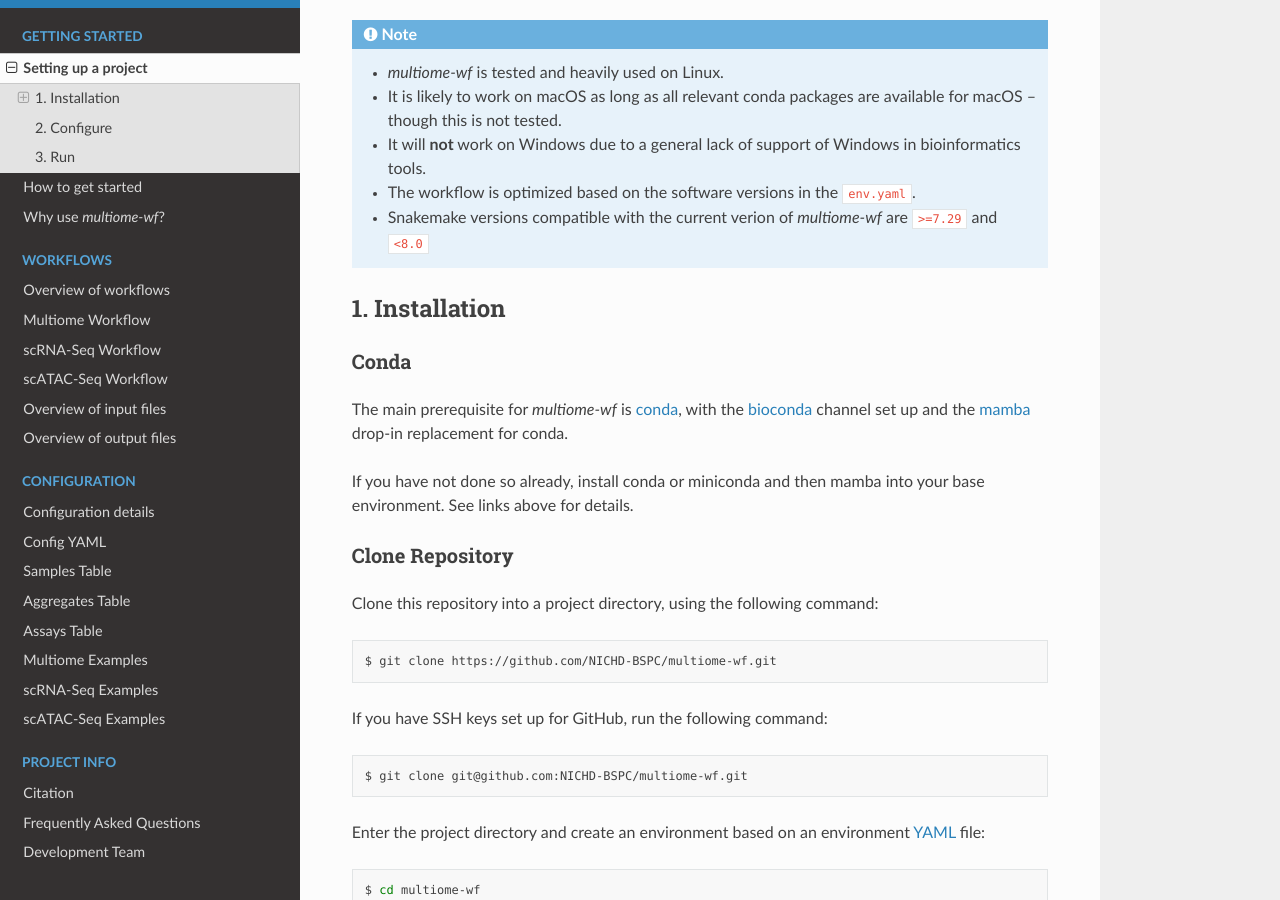
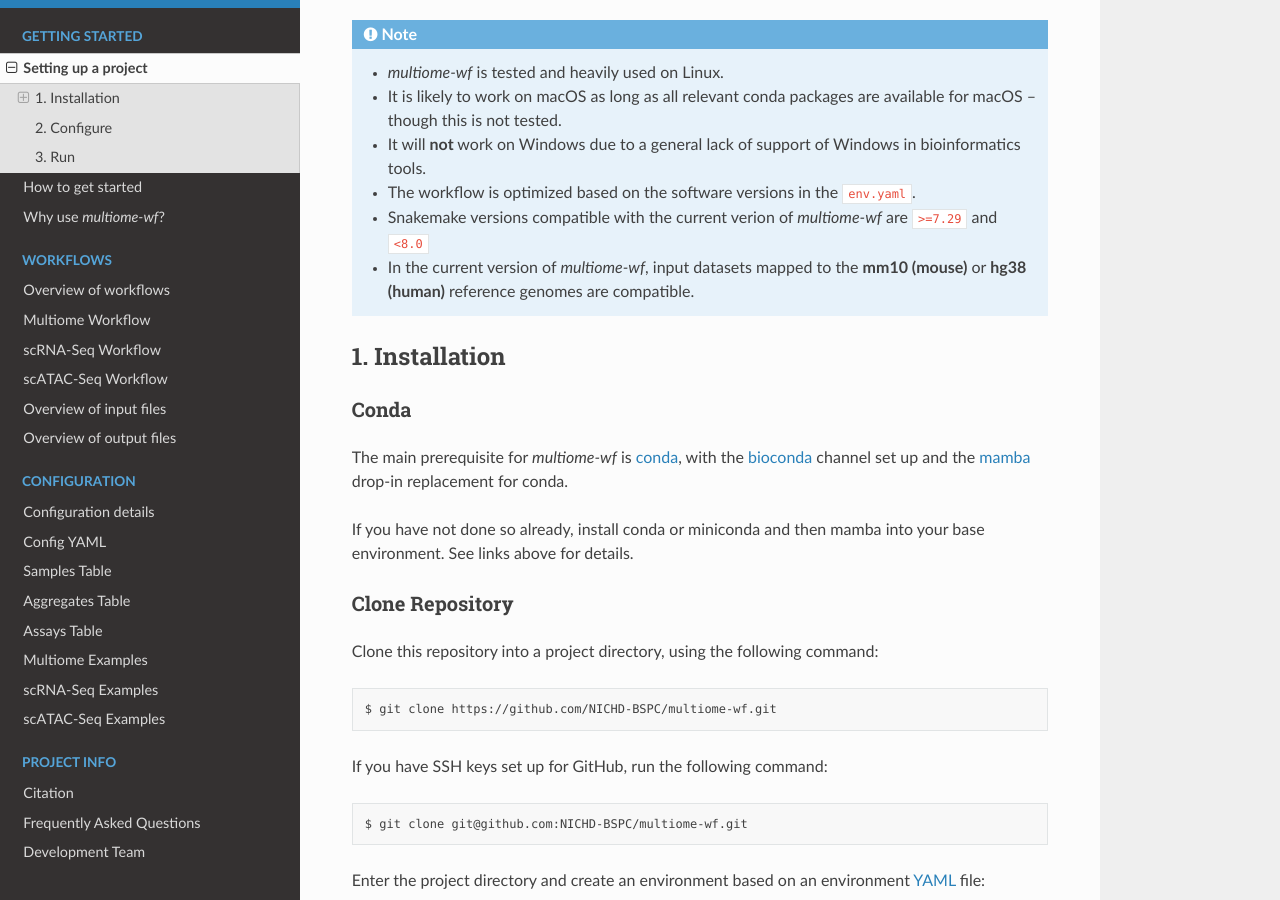
Before and after one commit to NICHD-BSPC/multiome-wf, a Sphinx documentation site: the page built from docs/getting-started/setup.rst, in a window 1280 px wide and 900 px high, scrolled down 406 px. Built offline with Sphinx 7.4.7 and the Read the Docs theme 2.0.0, drawn with Linux system fonts in a browser that asks for light colours; pages that are not in the unit, such as notebooks, are missing from menus.

Commit message:
documentation - setup page minor update

```diff
--- a/docs/getting-started/setup.rst
+++ b/docs/getting-started/setup.rst
@@ -16,6 +16,7 @@ and ``assays.tsv`` if you calculated custom count matrices.
 3. **Run:** activate environment and run the Snakemake file either locally or on a cluster
 
 .. note::
+
     - `multiome-wf` is tested and heavily used on Linux.
 
     - It is likely to work on macOS as long as all relevant conda packages are
@@ -28,6 +29,9 @@ and ``assays.tsv`` if you calculated custom count matrices.
 
     - Snakemake versions compatible with the current verion of `multiome-wf` are
       ``>=7.29`` and ``<8.0``
+
+    - In the current version of `multiome-wf`, input datasets mapped to the **mm10
+      (mouse)** or **hg38 (human)** reference genomes are compatible.
 
 
 
```
